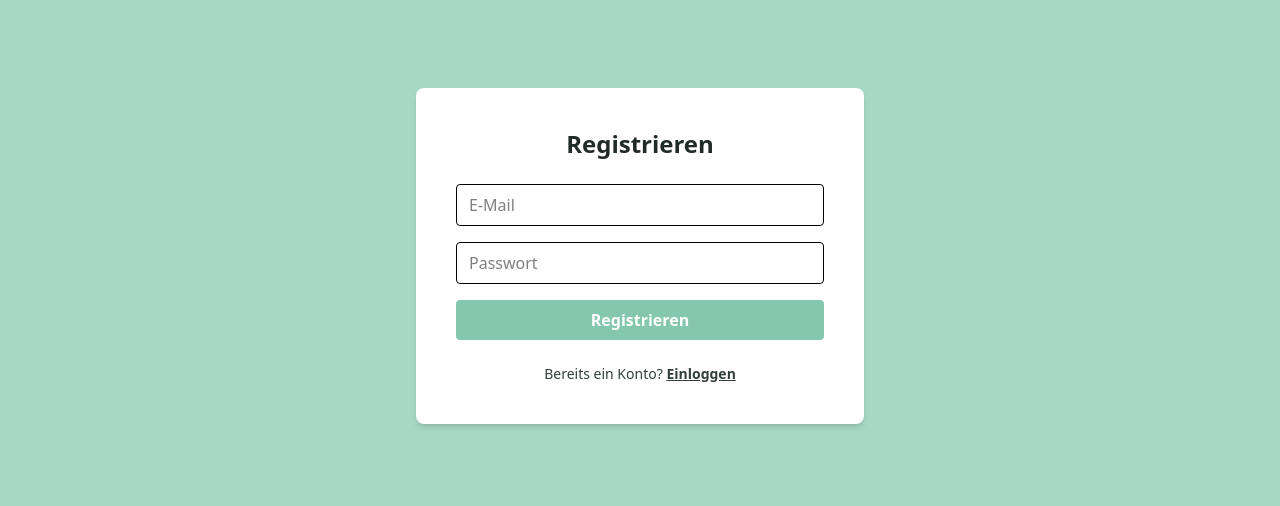
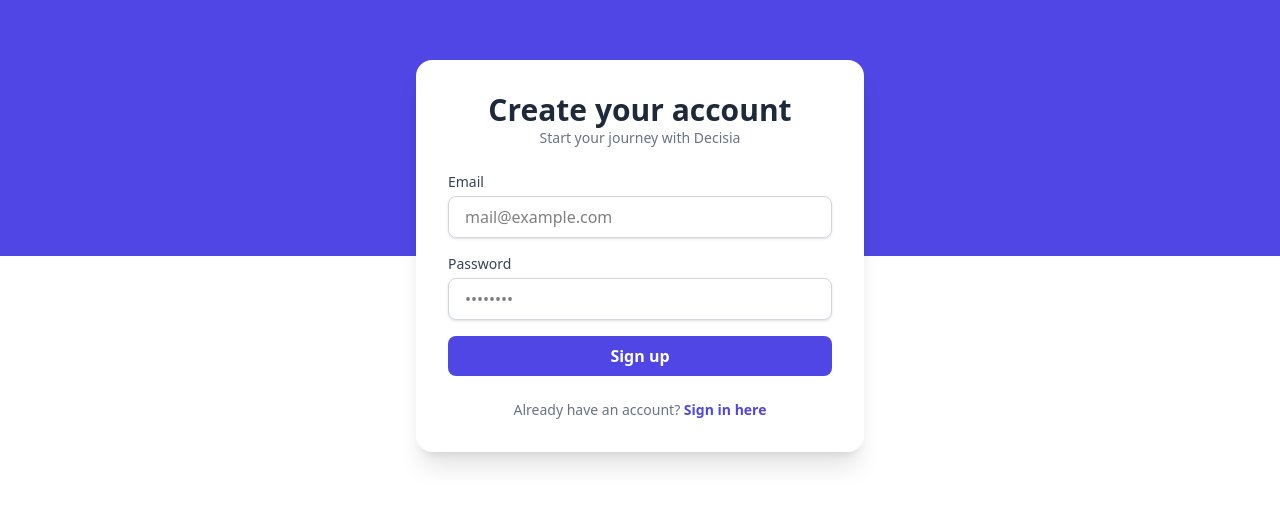
Before and after one commit to martenzoe/decisio, a React (Vite) app: page /register in a window 1280 px wide. Shown: the part 144-650 px from the top of the page. Built offline with nearby package versions, Linux system fonts and the light colour scheme.

Commit message:
feat(ui): Redesign dashboard in Preline style with split header background and modern cards

```diff
--- a/src/components/Register.jsx
+++ b/src/components/Register.jsx
@@ -1,4 +1,4 @@
-// components/Register.jsx
+// src/components/Register.jsx
 import { useState } from 'react'
 import { useNavigate, Link } from 'react-router-dom'
 
@@ -10,22 +10,19 @@ function Register() {
 
   const handleRegister = async (e) => {
     e.preventDefault()
-    setMessage('⏳ Registrierung läuft...')
+    setMessage('⏳ Creating account...')
 
     try {
       const res = await fetch('http://localhost:3000/api/register', {
         method: 'POST',
-        headers: {
-          'Content-Type': 'application/json',
-        },
+        headers: { 'Content-Type': 'application/json' },
         body: JSON.stringify({ email, password }),
       })
 
       const data = await res.json()
+      if (!res.ok) throw new Error(data.error || 'Registration failed')
 
-      if (!res.ok) throw new Error(data.error || 'Registrierung fehlgeschlagen')
-
-      setMessage(data.message || '✅ Registrierung erfolgreich! Jetzt einloggen...')
+      setMessage(data.message || '✅ Account created! Redirecting to login...')
       setTimeout(() => navigate('/login'), 1500)
     } catch (err) {
       console.error(err)
@@ -34,40 +31,60 @@ function Register() {
   }
 
   return (
-    <div className="min-h-screen flex items-center justify-center bg-[#A7D7C5]">
-      <div className="bg-white p-10 rounded-lg shadow-md w-full max-w-md space-y-6">
-        <h2 className="text-2xl font-bold text-center text-[#212B27]">Registrieren</h2>
+    <div className="min-h-screen bg-white relative">
+      {/* Top Purple Background */}
+      <div className="absolute top-0 left-0 w-full h-1/2 bg-[#4F46E5] z-0" />
+
+      {/* Centered Register Card */}
+      <div className="relative z-10 flex items-center justify-center min-h-screen px-4">
+        <div className="w-full max-w-md bg-white rounded-2xl shadow-xl p-8 space-y-6">
+          <div className="text-center">
+            <h1 className="text-3xl font-bold text-gray-800">Create your account</h1>
+            <p className="text-sm text-gray-500">Start your journey with Decisia</p>
+          </div>
+
           <form onSubmit={handleRegister} className="space-y-4">
+            <div>
+              <label className="block text-sm font-medium text-gray-700 mb-1">Email</label>
               <input
                 type="email"
-            placeholder="E-Mail"
                 value={email}
                 onChange={(e) => setEmail(e.target.value)}
-            className="w-full border px-3 py-2 rounded"
                 required
+                className="w-full px-4 py-2 border border-gray-300 rounded-lg shadow-sm focus:outline-none focus:ring-2 focus:ring-[#4F46E5]"
+                placeholder="mail@example.com"
               />
+            </div>
+
+            <div>
+              <label className="block text-sm font-medium text-gray-700 mb-1">Password</label>
               <input
                 type="password"
-            placeholder="Passwort"
                 value={password}
                 onChange={(e) => setPassword(e.target.value)}
-            className="w-full border px-3 py-2 rounded"
                 required
+                className="w-full px-4 py-2 border border-gray-300 rounded-lg shadow-sm focus:outline-none focus:ring-2 focus:ring-[#4F46E5]"
+                placeholder="••••••••"
               />
+            </div>
+
             <button
               type="submit"
-            className="w-full bg-[#84C7AE] hover:bg-[#6DB99F] text-white py-2 rounded font-semibold"
+              className="w-full bg-[#4F46E5] text-white py-2 rounded-lg font-semibold hover:bg-[#4338CA] transition"
             >
-            Registrieren
+              Sign up
             </button>
           </form>
-        {message && <p className="text-center text-sm text-gray-700">{message}</p>}
-        <p className="text-sm text-center text-[#32403B]">
-          Bereits ein Konto?{' '}
-          <Link to="/login" className="text-[#32403B] underline font-semibold">
-            Einloggen
+
+          {message && <p className="text-sm text-center text-gray-600">{message}</p>}
+
+          <p className="text-sm text-center text-gray-500">
+            Already have an account?{' '}
+            <Link to="/login" className="text-[#4F46E5] font-semibold hover:underline">
+              Sign in here
             </Link>
           </p>
+        </div>
       </div>
     </div>
   )
--- a/src/layouts/MainLayout.jsx
+++ b/src/layouts/MainLayout.jsx
@@ -3,9 +3,15 @@ import Navbar from '../components/Navbar'
 
 function MainLayout({ children }) {
   return (
-    <div className="min-h-screen bg-[#A7D7C5]">
-      <Navbar />
-      <main className="pt-6">{children}</main>
+    <div className="min-h-screen relative">
+      {/* Full height lila Hintergrund im Hintergrund */}
+      <div className="absolute top-0 left-0 w-full h-64 bg-[#4F46E5] z-0" />
+
+      {/* Inhalt inkl. Navbar */}
+      <div className="relative z-10">
+        <Navbar />
+        <main className="pt-6">{children}</main>
+      </div>
     </div>
   )
 }
--- a/src/pages/Dashboard.jsx
+++ b/src/pages/Dashboard.jsx
@@ -47,7 +47,7 @@ function Dashboard() {
   }, [searchTerm, filter, decisions])
 
   const handleDelete = async (id) => {
-    if (!window.confirm('Wirklich löschen?')) return
+    if (!window.confirm('Are you sure you want to delete this decision?')) return
     const token = localStorage.getItem('token')
     await fetch(`http://localhost:3000/api/decision/${id}`, {
       method: 'DELETE',
@@ -57,56 +57,98 @@ function Dashboard() {
   }
 
   return (
-    <div className="bg-[#A7D7C5] min-h-screen">
-      <div className="py-10 px-4">
-        <div className="bg-white p-6 rounded-2xl shadow-md max-w-6xl mx-auto">
-          <div className="flex justify-between items-center mb-4">
-            <h2 className="text-2xl font-bold">📊 Deine Entscheidungen</h2>
+    <div className="min-h-screen bg-white relative">
+      {/* Header Background */}
+      <div className="absolute top-0 left-0 w-full h-64 bg-[#4F46E5] z-0" />
+
+      <div className="relative z-10 py-12 px-4 max-w-7xl mx-auto">
+        <div className="bg-white rounded-2xl shadow-lg p-6 md:p-8">
+          <div className="flex flex-col sm:flex-row justify-between items-start sm:items-center mb-6 gap-4">
+            <div>
+              <h2 className="text-2xl font-bold text-gray-800">📊 Your decisions</h2>
+              <p className="text-sm text-gray-500">
+                You have created <strong>{filtered.length}</strong> decisions.
+              </p>
+            </div>
             <button
               onClick={() => navigate('/new-decision')}
-              className="bg-green-600 text-white px-4 py-2 rounded hover:bg-green-700"
+              className="bg-[#4F46E5] text-white px-4 py-2 rounded-lg font-medium hover:bg-[#4338CA] transition"
             >
-              ➕ Neue Entscheidung
+              ➕ New Decision
             </button>
           </div>
 
-          <div className="mb-4 flex flex-col sm:flex-row gap-2 sm:items-center justify-between">
+          <div className="mb-6 flex flex-col sm:flex-row sm:items-center justify-between gap-4">
             <input
               type="text"
-              placeholder="🔍 Suche nach Titel..."
+              placeholder="🔍 Search by title..."
               value={searchTerm}
               onChange={e => setSearchTerm(e.target.value)}
-              className="p-2 border rounded w-full sm:w-1/2"
+              className="p-2 border border-gray-300 rounded-md shadow-sm w-full sm:w-1/2"
             />
-            <div className="flex gap-2 mt-2 sm:mt-0">
-              <button onClick={() => setFilter('latest')} className="text-sm bg-gray-200 px-2 py-1 rounded">Neuste</button>
-              <button onClick={() => setFilter('score')} className="text-sm bg-gray-200 px-2 py-1 rounded">Höchster Score</button>
-              <button onClick={() => setFilter('manual')} className="text-sm bg-gray-200 px-2 py-1 rounded">Manuell</button>
-              <button onClick={() => setFilter('ai')} className="text-sm bg-gray-200 px-2 py-1 rounded">KI</button>
+            <div className="flex flex-wrap gap-2">
+              {[
+                { key: 'latest', label: 'Newest' },
+                { key: 'score', label: 'Highest Score' },
+                { key: 'manual', label: 'Manual' },
+                { key: 'ai', label: 'AI' },
+              ].map(btn => (
+                <button
+                  key={btn.key}
+                  onClick={() => setFilter(btn.key)}
+                  className={`px-3 py-1 rounded-md text-sm font-medium border ${
+                    filter === btn.key
+                      ? 'bg-[#4F46E5] text-white'
+                      : 'bg-white text-gray-700 border-gray-300'
+                  }`}
+                >
+                  {btn.label}
+                </button>
+              ))}
             </div>
-          </div>
-
-          <div className="mb-6 text-sm text-gray-600">
-            Du hast insgesamt <strong>{filtered.length}</strong> Entscheidungen getroffen.
           </div>
 
           <div className="grid gap-6 sm:grid-cols-1 md:grid-cols-2 lg:grid-cols-3">
             {filtered.map((d) => (
-              <div key={d.id} className="bg-green-100 rounded-xl p-4 shadow">
-                <h3 className="font-semibold text-lg">{d.name}</h3>
-                <p className="text-sm text-gray-700">{d.description}</p>
-                <p className="text-sm mt-2">Modus: {d.mode === 'manual' ? '🧠 Manuell' : '🤖 KI'}</p>
-                {d.score && (
-                  <p className="text-sm font-bold text-right text-green-800">Score: {d.score}</p>
-                )}
-                <p className="text-xs text-gray-500 mt-2">
-                  Erstellt: {new Date(d.created_at).toLocaleDateString()}<br />
-                  Geändert: {new Date(d.updated_at).toLocaleDateString()}
-                </p>
-                <div className="flex gap-2 mt-4">
-                  <button onClick={() => navigate(`/decision/${d.id}`)} className="text-blue-600 underline">Details</button>
-                  <button onClick={() => navigate(`/decision/${d.id}/edit`)} className="text-yellow-600 underline">Bearbeiten</button>
-                  <button onClick={() => handleDelete(d.id)} className="text-red-600 underline">Löschen</button>
+              <div
+                key={d.id}
+                className="bg-gray-50 border border-gray-200 rounded-xl p-4 shadow-sm flex flex-col justify-between"
+              >
+                <div>
+                  <h3 className="font-semibold text-lg text-gray-800">{d.name}</h3>
+                  <p className="text-sm text-gray-600 mt-1">{d.description}</p>
+                  <p className="text-sm mt-2 text-gray-500">
+                    Mode: {d.mode === 'manual' ? '🧠 Manual' : '🤖 AI'}
+                  </p>
+                  {d.score && (
+                    <p className="text-sm font-semibold text-right text-green-700 mt-1">
+                      Score: {d.score}
+                    </p>
+                  )}
+                  <p className="text-xs text-gray-400 mt-3">
+                    Created: {new Date(d.created_at).toLocaleDateString()}<br />
+                    Updated: {new Date(d.updated_at).toLocaleDateString()}
+                  </p>
+                </div>
+                <div className="flex gap-3 mt-4 text-sm">
+                  <button
+                    onClick={() => navigate(`/decision/${d.id}`)}
+                    className="text-blue-600 hover:underline"
+                  >
+                    Details
+                  </button>
+                  <button
+                    onClick={() => navigate(`/decision/${d.id}/edit`)}
+                    className="text-yellow-600 hover:underline"
+                  >
+                    Edit
+                  </button>
+                  <button
+                    onClick={() => handleDelete(d.id)}
+                    className="text-red-600 hover:underline"
+                  >
+                    Delete
+                  </button>
                 </div>
               </div>
             ))}
```
Lines whose indentation alone changed are shown as unchanged.
